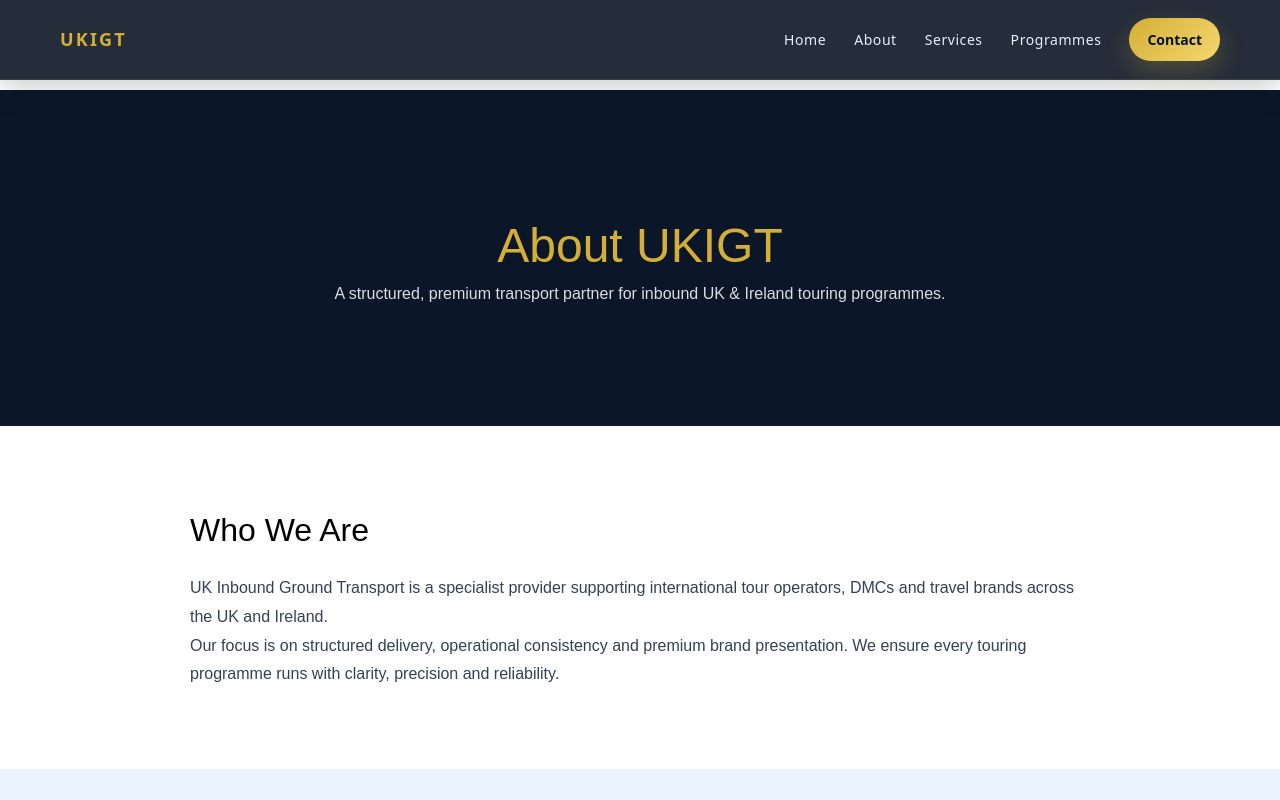
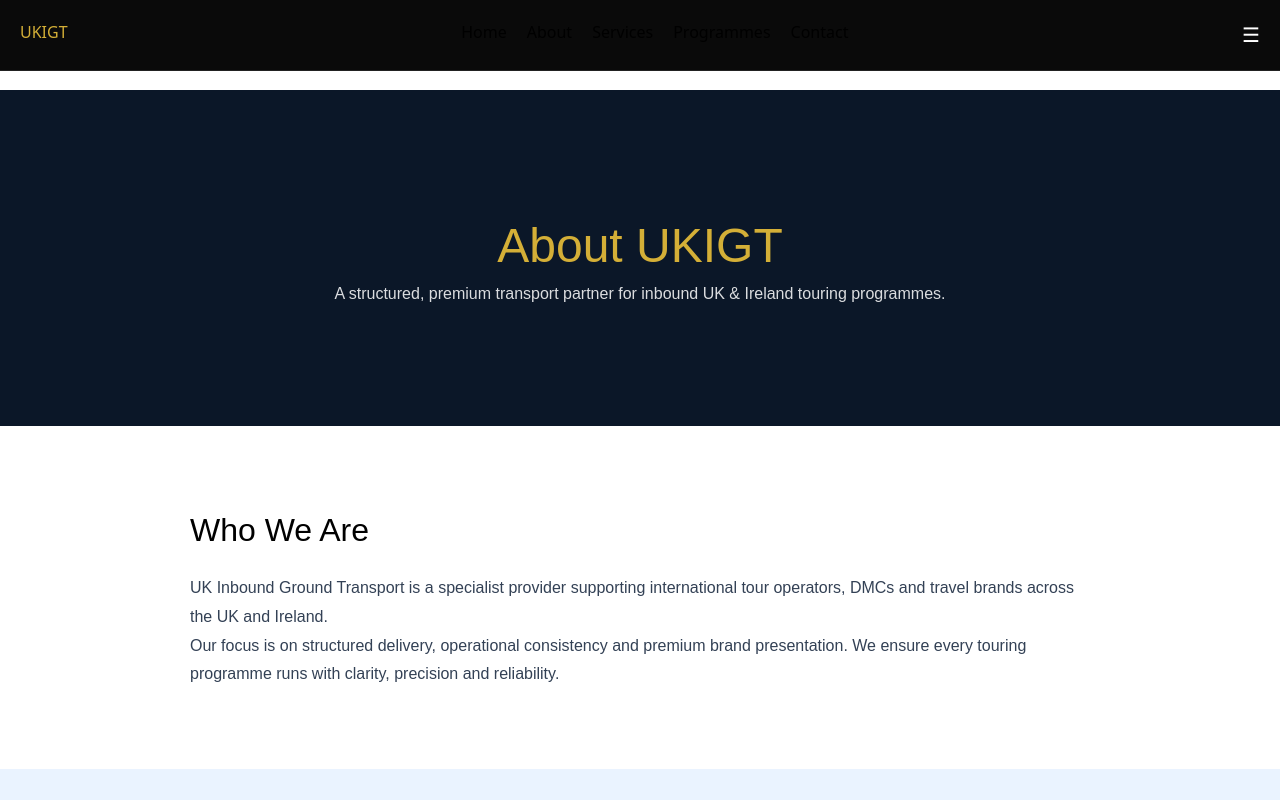
Before and after one commit to kandiahtk-crypto/Inbound-, a Next.js app: page /about in a window 1280 px wide. Shown: the top 800 px of the page. Built offline with nearby package versions, Linux system fonts and the light colour scheme.

Commit message:
Update Navbar.tsx

```diff
--- a/src/components/Navbar.tsx
+++ b/src/components/Navbar.tsx
@@ -1,165 +1,76 @@
 "use client";
-
-import { useEffect, useState } from "react";
+import { useState } from "react";
 
 export default function Navbar() {
   const [open, setOpen] = useState(false);
-  const [isMobile, setIsMobile] = useState(false);
-
-  useEffect(() => {
-    const checkScreen = () => setIsMobile(window.innerWidth < 900);
-    checkScreen();
-    window.addEventListener("resize", checkScreen);
-    return () => window.removeEventListener("resize", checkScreen);
-  }, []);
-
-  const closeMenu = () => setOpen(false);
 
   return (
     <header style={header}>
       <div style={container}>
-        <a href="/" style={logo}>
-          UKIGT
-        </a>
+        <span style={logo}>UKIGT</span>
 
-        {isMobile ? (
-          <button
-            onClick={() => setOpen(!open)}
-            style={menuButton}
-            aria-label="Toggle menu"
-          >
-            {open ? "✕" : "☰"}
-          </button>
-        ) : (
-          <nav style={desktopNav}>
-            <a href="/" style={link}>
-              Home
-            </a>
-            <a href="/about" style={link}>
-              About
-            </a>
-            <a href="/services" style={link}>
-              Services
-            </a>
-            <a href="/programmes" style={link}>
-              Programmes
-            </a>
-            <a href="/contact" style={cta}>
-              Contact
-            </a>
-          </nav>
-        )}
+        {/* DESKTOP */}
+        <nav style={desktopNav}>
+          <a href="/">Home</a>
+          <a href="/about">About</a>
+          <a href="/services">Services</a>
+          <a href="/programmes">Programmes</a>
+          <a href="/contact">Contact</a>
+        </nav>
+
+        {/* MOBILE BUTTON */}
+        <button onClick={() => setOpen(!open)} style={menuBtn}>
+          ☰
+        </button>
       </div>
 
-      {isMobile && open && (
+      {/* MOBILE MENU */}
+      {open && (
         <div style={mobileMenu}>
-          <a href="/" style={mobileLink} onClick={closeMenu}>
-            Home
-          </a>
-          <a href="/about" style={mobileLink} onClick={closeMenu}>
-            About
-          </a>
-          <a href="/services" style={mobileLink} onClick={closeMenu}>
-            Services
-          </a>
-          <a href="/programmes" style={mobileLink} onClick={closeMenu}>
-            Programmes
-          </a>
-          <a href="/contact" style={mobileCta} onClick={closeMenu}>
-            Contact
-          </a>
+          <a href="/">Home</a>
+          <a href="/about">About</a>
+          <a href="/services">Services</a>
+          <a href="/programmes">Programmes</a>
+          <a href="/contact">Contact</a>
         </div>
       )}
     </header>
   );
 }
 
-const header: React.CSSProperties = {
+/* STYLES */
+const header = {
   position: "fixed",
   top: 0,
-  left: 0,
   width: "100%",
+  background: "#0A0A0A",
+  borderBottom: "1px solid #222",
   zIndex: 1000,
-  background: "rgba(7, 17, 31, 0.88)",
-  backdropFilter: "blur(14px)",
-  borderBottom: "1px solid rgba(255,255,255,0.08)",
-  boxShadow: "0 10px 30px rgba(0,0,0,0.18)",
 };
 
-const container: React.CSSProperties = {
-  maxWidth: "1200px",
-  margin: "0 auto",
-  padding: "18px 20px",
+const container = {
   display: "flex",
   justifyContent: "space-between",
-  alignItems: "center",
+  padding: "20px",
 };
 
-const logo: React.CSSProperties = {
-  color: "#D4AF37",
-  textDecoration: "none",
-  fontWeight: 700,
-  fontSize: "18px",
-  letterSpacing: "0.12em",
+const logo = { color: "#D4AF37" };
+
+const desktopNav = {
+  display: "flex",
+  gap: "20px",
 };
 
-const desktopNav: React.CSSProperties = {
-  display: "flex",
-  alignItems: "center",
-  gap: "28px",
+const menuBtn = {
+  fontSize: "20px",
+  background: "none",
+  color: "white",
+  border: "none",
 };
 
-const link: React.CSSProperties = {
-  color: "#E6F0FA",
-  textDecoration: "none",
-  fontSize: "14px",
-  fontWeight: 500,
-  letterSpacing: "0.04em",
-};
-
-const cta: React.CSSProperties = {
-  background: "linear-gradient(135deg, #D4AF37, #F5D76E)",
-  color: "#07111F",
-  textDecoration: "none",
-  padding: "11px 18px",
-  borderRadius: "999px",
-  fontWeight: 700,
-  fontSize: "14px",
-  boxShadow: "0 10px 24px rgba(212,175,55,0.24)",
-};
-
-const menuButton: React.CSSProperties = {
-  background: "transparent",
-  border: "none",
-  color: "#E6F0FA",
-  fontSize: "28px",
-  lineHeight: 1,
-  cursor: "pointer",
-};
-
-const mobileMenu: React.CSSProperties = {
+const mobileMenu = {
   display: "flex",
   flexDirection: "column",
-  gap: "16px",
-  padding: "18px 20px 22px",
-  background: "rgba(7, 17, 31, 0.98)",
-  borderTop: "1px solid rgba(255,255,255,0.06)",
+  padding: "20px",
+  background: "#111",
 };
-
-const mobileLink: React.CSSProperties = {
-  color: "#E6F0FA",
-  textDecoration: "none",
-  fontSize: "16px",
-  fontWeight: 500,
-};
-
-const mobileCta: React.CSSProperties = {
-  background: "linear-gradient(135deg, #D4AF37, #F5D76E)",
-  color: "#07111F",
-  textDecoration: "none",
-  padding: "12px 18px",
-  borderRadius: "999px",
-  fontWeight: 700,
-  fontSize: "15px",
-  textAlign: "center",
-};
```
